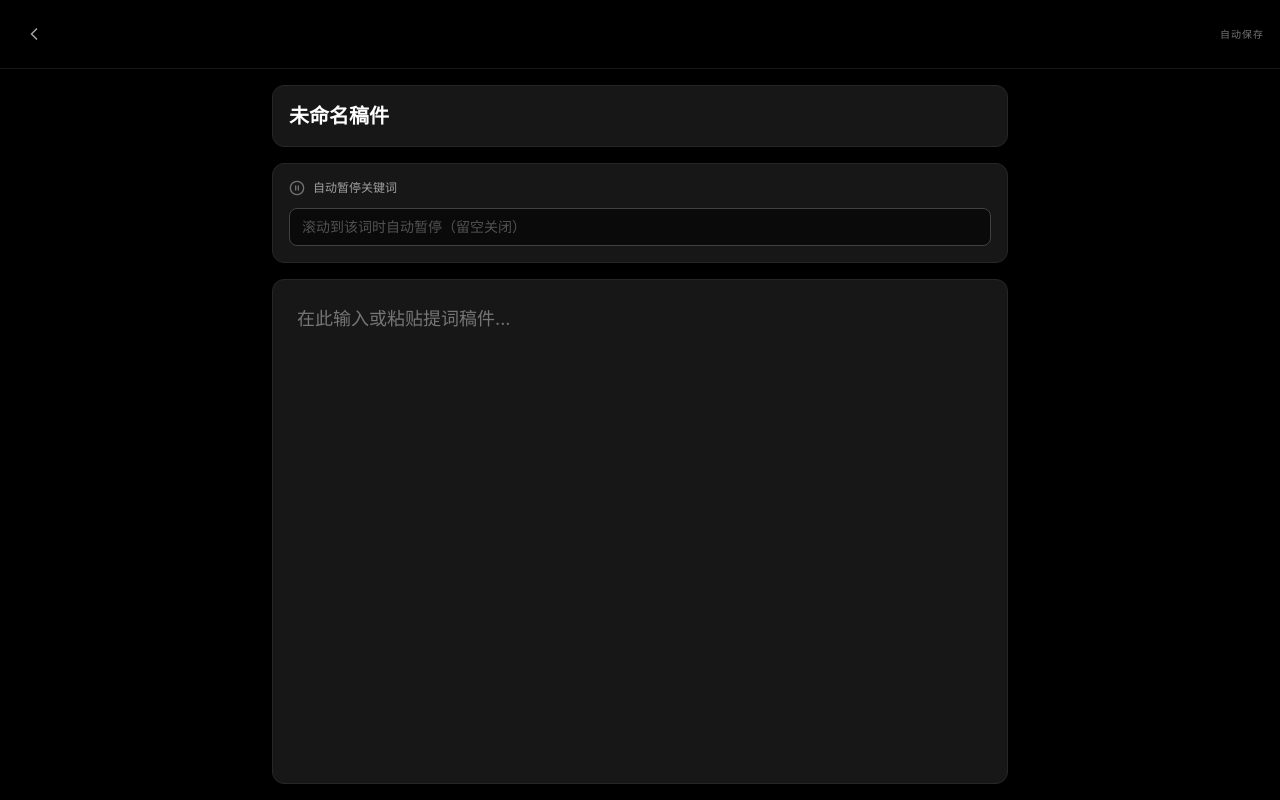
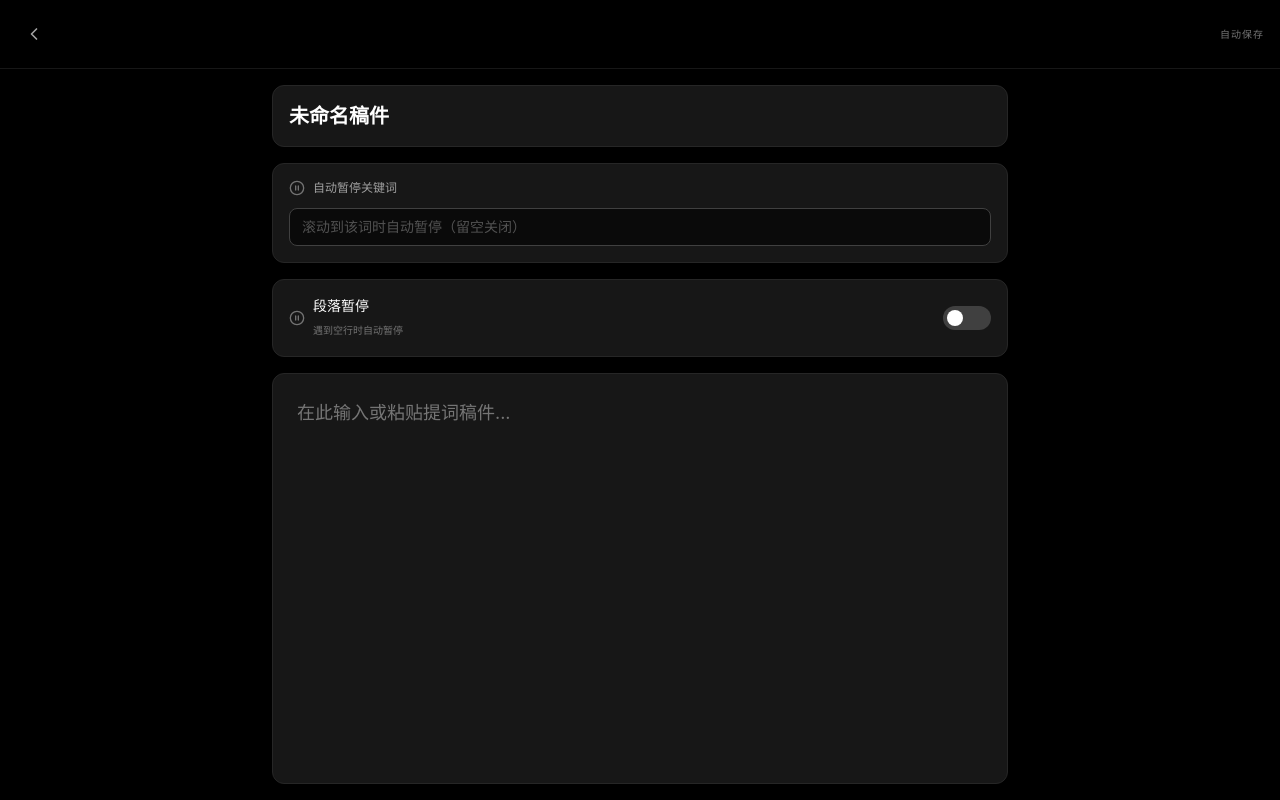
Before and after one commit to jasinghuang/Prompter, a React (Vite) app: page / in a window 1280 px wide. Both pictures are taken after a click on the button "新建稿件". Built offline with nearby package versions, Linux system fonts and the light colour scheme.

Commit message:
feat: implement automatic paragraph pause feature in Teleprompter and ScriptEditor; update SettingsPanel for new functionality and adjust related tests

```diff
--- a/src/App.tsx
+++ b/src/App.tsx
@@ -95,6 +95,8 @@ export default function App() {
         script={active}
         pauseKeyword={settings.pauseKeyword}
         onPauseKeywordChange={(kw) => updateSettings({ pauseKeyword: kw })}
+        pauseOnParagraph={settings.pauseOnParagraph}
+        onPauseOnParagraphChange={(v) => updateSettings({ pauseOnParagraph: v })}
         onSave={(id, title, content) => {
           updateScript(id, title, content);
           // 从提词器进入编辑的情形：判断返回后定位
--- a/src/components/ScriptEditor.tsx
+++ b/src/components/ScriptEditor.tsx
@@ -7,11 +7,13 @@ interface Props {
   script: Script;
   pauseKeyword: string;
   onPauseKeywordChange: (kw: string) => void;
+  pauseOnParagraph: boolean;
+  onPauseOnParagraphChange: (v: boolean) => void;
   onSave: (id: string, title: string, content: string) => void;
   onBack: () => void;
 }
 
-export function ScriptEditor({ script, pauseKeyword, onPauseKeywordChange, onSave, onBack }: Props) {
+export function ScriptEditor({ script, pauseKeyword, onPauseKeywordChange, pauseOnParagraph, onPauseOnParagraphChange, onSave, onBack }: Props) {
   const [title, setTitle] = useState(script.title);
   const [content, setContent] = useState(script.content);
 
@@ -59,6 +61,23 @@ export function ScriptEditor({ script, pauseKeyword, onPauseKeywordChange, onSav
           />
         </div>
 
+        <div className="flex items-center justify-between rounded-xl border border-neutral-800 bg-neutral-900 p-4">
+          <div className="flex items-center gap-2">
+            <CirclePause size={16} className="text-neutral-500" />
+            <div>
+              <span className="block text-sm text-white">段落暂停</span>
+              <span className="text-[10px] text-neutral-500">遇到空行时自动暂停</span>
+            </div>
+          </div>
+          <button
+            role="switch" aria-checked={pauseOnParagraph}
+            onClick={() => onPauseOnParagraphChange(!pauseOnParagraph)}
+            className={`relative h-6 w-12 rounded-full transition-colors ${pauseOnParagraph ? 'bg-yellow-500' : 'bg-neutral-700'}`}
+          >
+            <span className={`absolute top-1 h-4 w-4 rounded-full bg-white transition-all ${pauseOnParagraph ? 'left-7' : 'left-1'}`} />
+          </button>
+        </div>
+
         <textarea
           value={content}
           onChange={(e) => onContentChange(e.target.value)}
--- a/src/components/SettingsPanel.tsx
+++ b/src/components/SettingsPanel.tsx
@@ -146,6 +146,24 @@ export function SettingsPanel({ open, settings, onChange, onClose }: Props) {
               className="w-full rounded-lg border border-neutral-700 bg-neutral-900 px-3 py-2 text-sm text-white placeholder-neutral-600 focus:border-yellow-500/50 focus:outline-none"
             />
           </div>
+
+          {/* 空行自动暂停 */}
+          <div className="flex items-center justify-between rounded-xl bg-neutral-800 p-4">
+            <div className="flex items-center gap-3">
+              <CirclePause size={18} className="text-neutral-400" />
+              <div>
+                <span className="block text-sm text-white">段落暂停</span>
+                <span className="text-[10px] text-neutral-500">遇到空行时自动暂停</span>
+              </div>
+            </div>
+            <button
+              role="switch" aria-checked={settings.pauseOnParagraph}
+              onClick={() => onChange({ pauseOnParagraph: !settings.pauseOnParagraph })}
+              className={`relative h-6 w-12 rounded-full transition-colors ${settings.pauseOnParagraph ? 'bg-yellow-500' : 'bg-neutral-700'}`}
+            >
+              <span className={`absolute top-1 h-4 w-4 rounded-full bg-white transition-all ${settings.pauseOnParagraph ? 'left-7' : 'left-1'}`} />
+            </button>
+          </div>
         </div>
       </div>
     </div>
--- a/src/components/Teleprompter.tsx
+++ b/src/components/Teleprompter.tsx
@@ -140,26 +140,50 @@ export function Teleprompter({ script, settings, index, onIndexChange, onChangeS
     return () => vp.removeEventListener('scroll', onScroll);
   }, [computeActive]);
 
+  // 段落起点集合（空行之后的首个非换行字符索引）
+  const paragraphStarts = useMemo(() => {
+    const starts = new Set<number>();
+    const chars = Array.from(script.content);
+    for (let i = 1; i < chars.length; i++) {
+      if (chars[i] === '\n' && chars[i - 1] === '\n') {
+        let j = i + 1;
+        while (j < chars.length && chars[j] === '\n') j++;
+        if (j < chars.length) starts.add(j);
+      }
+    }
+    return starts;
+  }, [script.content]);
+
   // 自动暂停：当 activeIndex 落入关键词范围时暂停
   const pausedAtRef = useRef(-1);
+  const paragraphPausedAtRef = useRef(-1);
+
+  // 关键词变更时重置已暂停位置
+  useEffect(() => { pausedAtRef.current = -1; }, [settings.pauseKeyword]);
 
   useEffect(() => {
     const kw = settings.pauseKeyword;
     if (!isPlaying || !kw) return;
-    // 从 activeIndex 往前找 max(kw.length, 30) 个字符，检查是否匹配
-    const ctx = script.content.substring(
-      Math.max(0, activeIndex - Math.max(kw.length, 30)),
-      activeIndex + kw.length,
-    );
-    const idx = ctx.indexOf(kw);
+    const ctxStart = Math.max(0, activeIndex - Math.max(kw.length, 30));
+    const ctx = script.content.substring(ctxStart, activeIndex + kw.length);
+    // 跳过已暂停过的位置，防止同窗口内后续出现被遗漏
+    const skipOffset = pausedAtRef.current >= ctxStart ? pausedAtRef.current - ctxStart + 1 : 0;
+    const idx = ctx.indexOf(kw, skipOffset);
     if (idx !== -1) {
-      const absIdx = Math.max(0, activeIndex - Math.max(kw.length, 30)) + idx;
-      if (pausedAtRef.current !== absIdx) {
-        pausedAtRef.current = absIdx;
-        setIsPlaying(false);
-      }
+      const absIdx = ctxStart + idx;
+      pausedAtRef.current = absIdx;
+      setIsPlaying(false);
     }
   }, [activeIndex, isPlaying, script.content, settings.pauseKeyword]);
+
+  // 自动暂停：段落分隔（空行）
+  useEffect(() => {
+    if (!isPlaying || !settings.pauseOnParagraph) return;
+    if (paragraphStarts.has(activeIndex) && paragraphPausedAtRef.current !== activeIndex) {
+      paragraphPausedAtRef.current = activeIndex;
+      setIsPlaying(false);
+    }
+  }, [activeIndex, isPlaying, settings.pauseOnParagraph, paragraphStarts]);
 
   // 屏幕常亮：进入提词器即激活，离开释放
   useEffect(() => {
--- a/src/types.ts
+++ b/src/types.ts
@@ -22,6 +22,8 @@ export interface TeleprompterSettings {
   textAlign: TextAlign;
   /** 自动暂停关键词（空字符串 = 不启用），默认 '' */
   pauseKeyword: string;
+  /** 遇到空行自动暂停（段落分隔），默认 false */
+  pauseOnParagraph: boolean;
 }
 
 export const DEFAULT_SETTINGS: TeleprompterSettings = {
@@ -33,6 +35,7 @@ export const DEFAULT_SETTINGS: TeleprompterSettings = {
   horizontalPadding: 8,
   textAlign: 'left',
   pauseKeyword: '',
+  pauseOnParagraph: false,
 };
 
 export const FONT_SIZE_MIN = 24;
```
Also changed, not shown: 2 other files (tests, documents, lock files or other folders).
